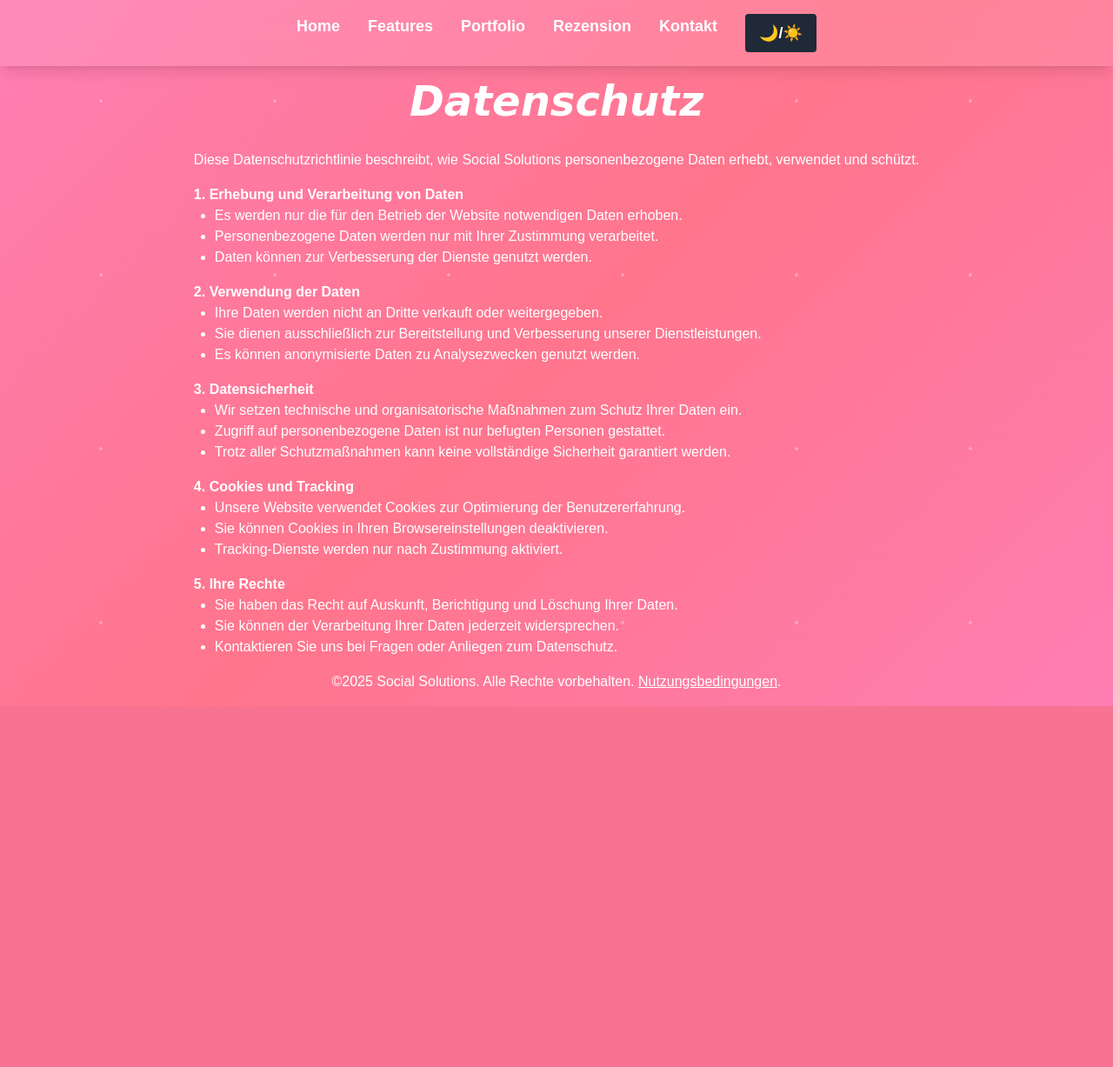
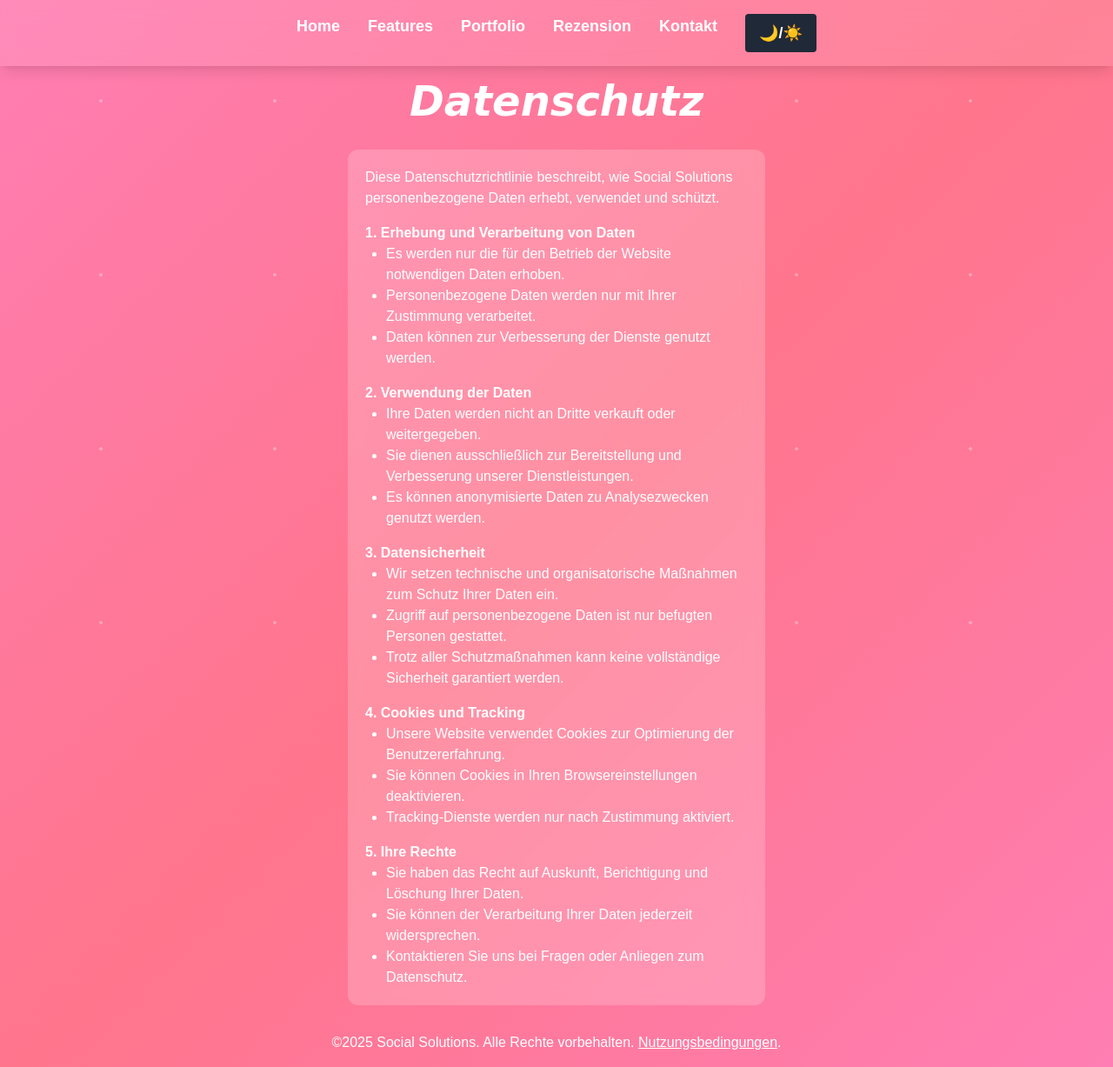
Before and after one commit to andraDumitrascu/SammelPlattform, a Django app: page /datenschutz/ in a window 1280 px wide. Shown: the whole page at 87% size. Before the commit the page ends 812 px from the top, so only its background shows below. Run offline with Django 5.2, Linux system fonts and the light colour scheme; some libraries are stand-ins or nearby versions; some web fonts are replaced.

Commit message:
fixed layout Datenschutz.css

```diff
--- a/SammelPlattform/SammelPlatt/static/Datenschutz.css
+++ b/SammelPlattform/SammelPlatt/static/Datenschutz.css
@@ -29,7 +29,7 @@ nav {
     text-align: center; /* Ensures the title is centered */
 }
 
-.terms-content {
+.privacy-policy-content {
     background: rgba(255, 255, 255, 0.2);
     backdrop-filter: blur(10px);
     border-radius: 12px;
```
